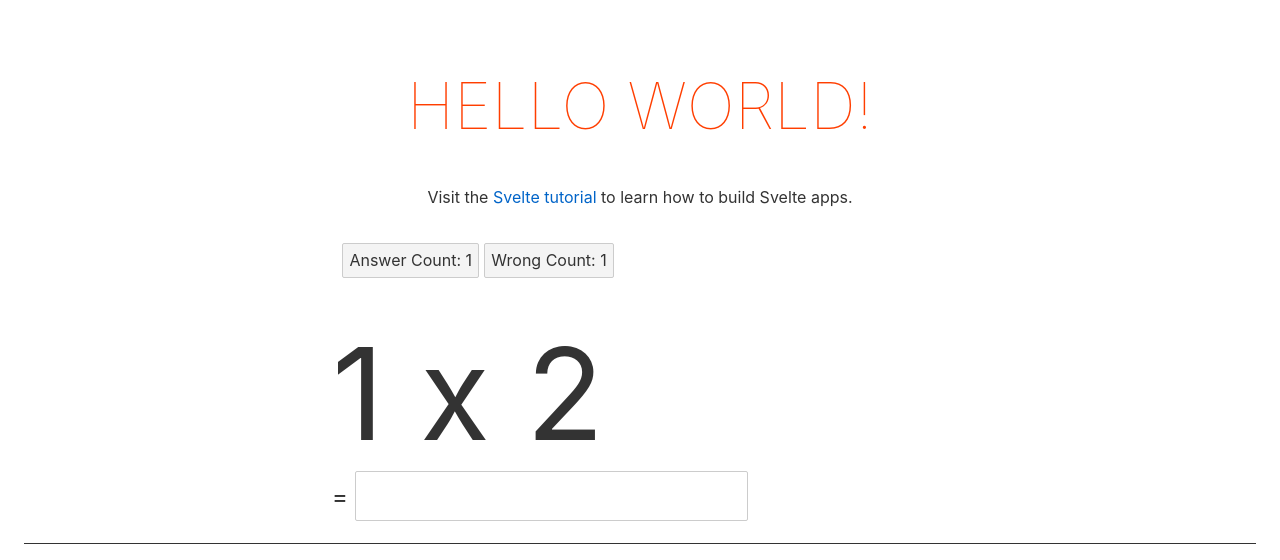
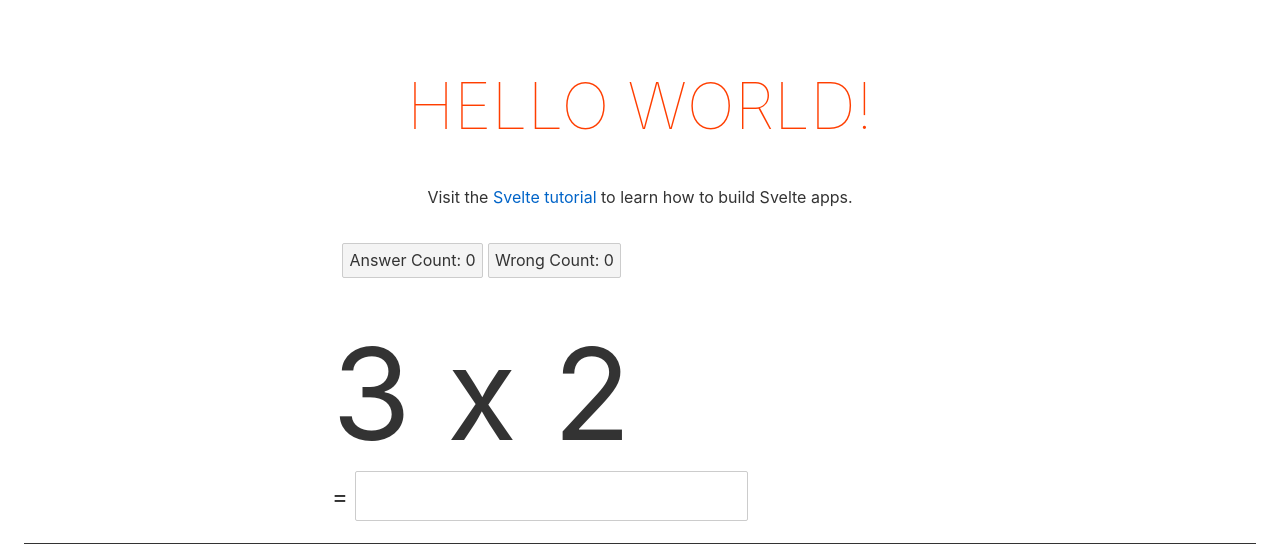
Before and after one commit to jangMMSoo/msdak, a Svelte app in the folder multiple-king/: page / in a window 1280 px wide. Shown: the top 560 px of the page. Built offline with nearby package versions, Linux system fonts and the light colour scheme.

Commit message:
e정답 로직 추가!

```diff
--- a/multiple-king/src/App.svelte
+++ b/multiple-king/src/App.svelte
@@ -1,14 +1,22 @@
 <script>
 	export let name;
 
+	let source = 1;
+	let target = 1;
 	let count = 1;
-	// the `$:` means 're-run whenever these values change'
-	$: doubled = count * 2;
-	$: quadrupled = doubled * 2;
+	let wrongCount = 0;
+	let correctCount = 0;
 	let html = '';
+	let min = 1;
+	let max = 10;
 
-	function handleClick() {
-		count += 1;
+	function initRand() {
+		source = getRandomArbitrary(min, max);
+		target = getRandomArbitrary(min, max);
+	}
+
+	function getRandomArbitrary(min, max) {
+		return Math.floor(Math.random() * (max - min) + min);
 	}
 
 
@@ -17,16 +25,29 @@
 			// Cancel the default action, if needed
 			event.preventDefault();
 			// Trigger the button element with a click
-			count += 1;
+			addLi(this.value);
 			this.value = '';
-			addLi();
+			initRand();
+			count++;
 		}
 	}
 
-	function addLi() {
-		let answer = count * 2;
-		html = '<li><span style="color: red;">' + count + '.</span> '  + count +' x ' + '2 = ' + answer +'</li>' + html;
+	function addLi(answer) {
+		let isAnswer = function(color, target, answer){
+			let isAnswer = color * target === Number(answer);
+			if(isAnswer){
+				correctCount++;
+			}else {
+				wrongCount++;
+			}
+			return isAnswer;
+		};
+		let color = isAnswer(source, target, answer) ? 'blue' : 'red';
+		html = '<li style="color:'+color+'"><span>' + count + '.</span> '  + source +' x ' +  target+ ' = ' + answer +'</li>' + html;
 	}
+
+	initRand();
+
 </script>
 
 <style>
@@ -100,13 +121,13 @@
 
 	<div class="center">
 		<div class="left">
-		<button >Answer Count: {count}</button>
-		<button >Wrong Count: {count}</button>
+		<button >Answer Count: {correctCount}</button>
+		<button >Wrong Count: {wrongCount}</button>
 		</div>
 	</div>
 
 	<div class="center">
-		<p class="font-left">{count} x 2 </p>
+		<p class="font-left">{source} x {target} </p>
 		<p class="answer-left">= <input on:keydown={handleKeyDown} /></p>
 	</div>
 
```
